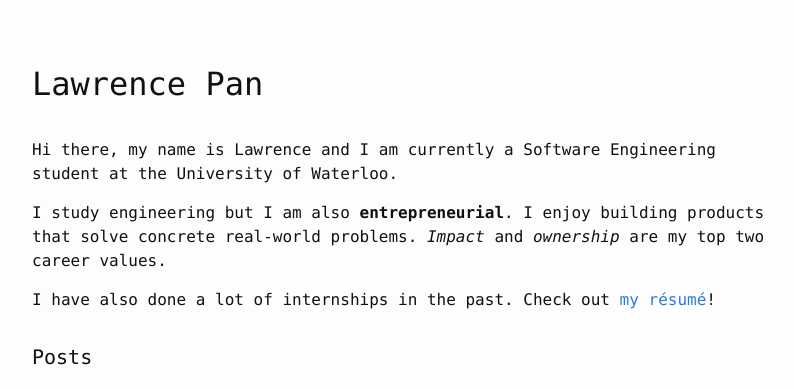
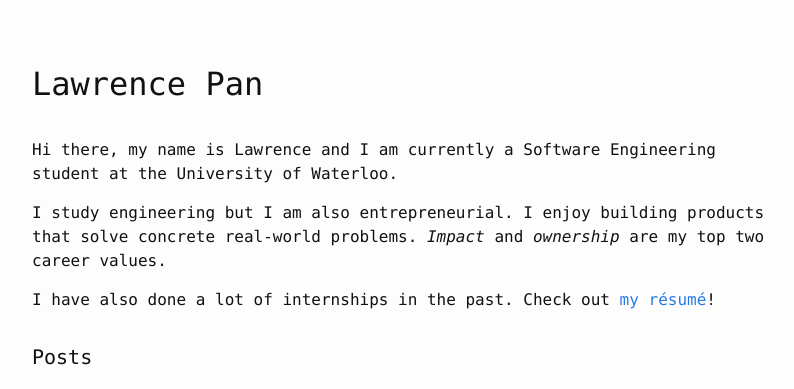
Before and after one commit to lpan/lpan.github.io, a Jekyll site: the page built from index.html, in a window 1280 px wide. Shown: the top 389 px of the page, without its empty margins (238-1032 px from the left). Built offline with Jekyll 4.4.1, drawn with Linux system fonts in a browser that asks for light colours.

Commit message:
remove bold

```diff
--- a/_includes/intro.md
+++ b/_includes/intro.md
@@ -1,7 +1,7 @@
 Hi there, my name is Lawrence and I am currently a Software Engineering
 student at the University of Waterloo.
 
-I study engineering but I am also **entrepreneurial**. I enjoy building products
+I study engineering but I am also entrepreneurial. I enjoy building products
 that solve concrete real-world problems. *Impact* and *ownership* are my top two
 career values.
 
```
